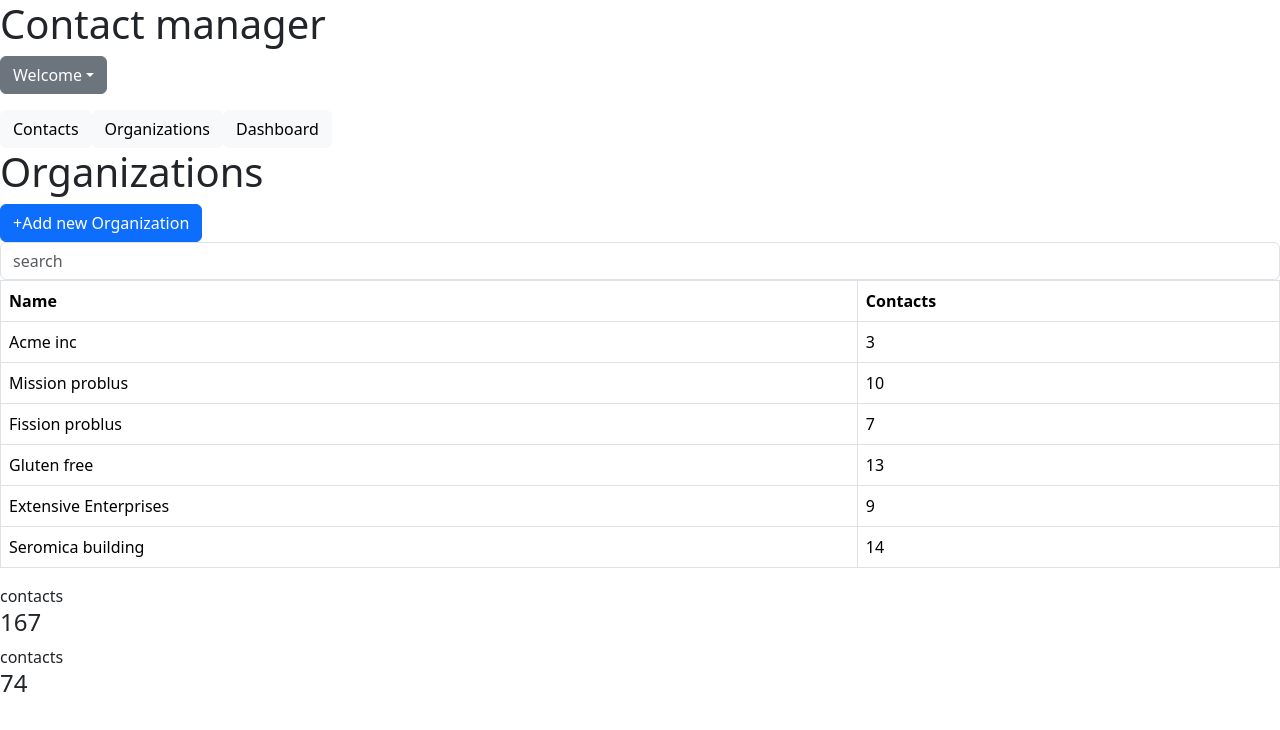
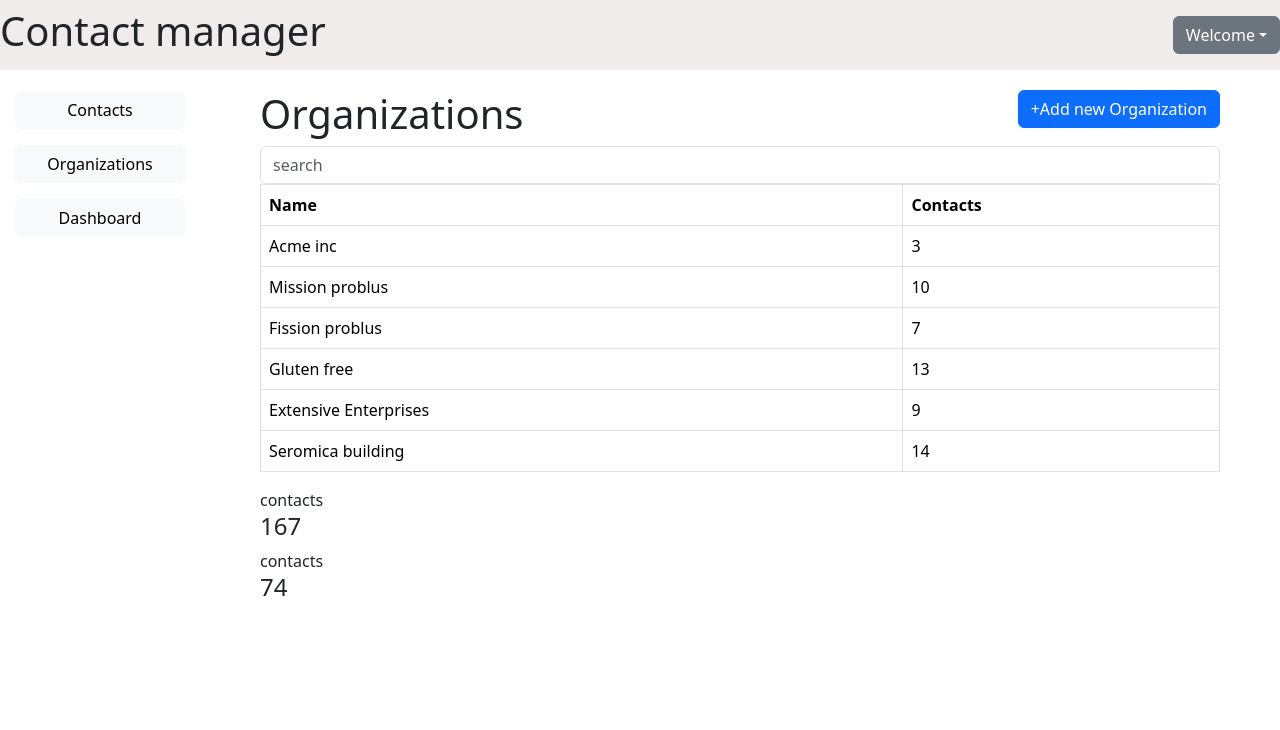
Before and after one commit to konavya9999/contact-manager, a React (Vite) app: page /home in a window 1280 px wide. Shown: the top 730 px of the page. Built offline with nearby package versions, Linux system fonts and the light colour scheme.

Commit message:
updated App.css

```diff
--- a/src/App.css
+++ b/src/App.css
@@ -2,3 +2,42 @@
   margin: 0;
 
 }
+.main-container{
+  display: grid;
+  grid-template-rows: 70px 1fr;
+  grid-template-columns: 200px 1fr;
+  grid-template-areas:
+    "navbar-layout navbar-layout " /*first row*/
+    "sidebar-layout main-layout " /*second row*/
+    ;
+  height: 100vh;
+}
+.navbar-layout{
+  grid-area:navbar-layout;
+  background-color: rgb(240, 236, 236);
+  display: flex;
+  flex-direction: row;
+  justify-content: space-between;
+  align-items: center;
+}
+.sidebar-layout{
+  grid-area: sidebar-layout;
+  background-color:white;
+  display: flex;
+  flex-direction: column;
+  align-items: stretch;
+  padding: 5px 15px;
+}
+.main-layout{
+  grid-area: main-layout;
+  background-color: white;
+  display: block;
+  padding: 20px 60px;
+
+}
+.header-div{
+  display: flex;
+  flex-direction: row;
+  justify-content: space-between;
+  align-items: flex-start;
+}
```
